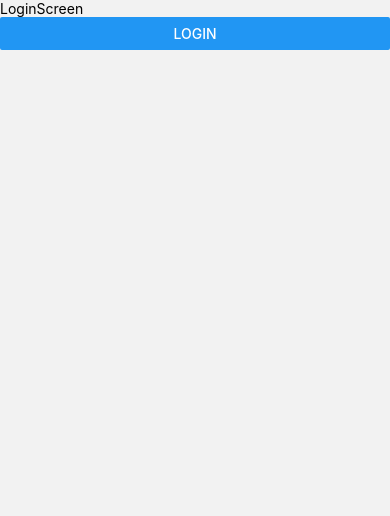
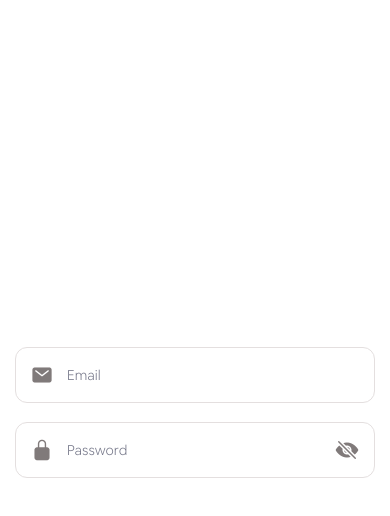
Before and after one commit to Doanhaiduy/EventHub, a React Native app: screen /LoginScreen in a window 390 px wide. Shown: the top 516 px of the page. Built offline with nearby package versions, Linux system fonts and the light colour scheme.

Commit message:
feat/component - button, input

```diff
--- a/src/components/ButtonComponent.tsx
+++ b/src/components/ButtonComponent.tsx
@@ -1,6 +1,9 @@
 import { StyleProp, StyleSheet, Text, TextStyle, TouchableOpacity, View, ViewStyle } from 'react-native';
 import React, { ReactNode } from 'react';
 import TextComponent from './TextComponent';
+import { globalStyles } from '../styles/globalStyles';
+import { appColors } from '../constants/appColors';
+import { fontFamilies } from '../constants/fontFamilies';
 
 interface Props {
     icon?: ReactNode;
@@ -16,11 +19,33 @@ interface Props {
 
 export default function ButtonComponent(prop: Props) {
     const { icon, text, type, color, styles, textColor, textStyles, onPress, iconFlex } = prop;
-    return (
-        <TouchableOpacity>
-            {icon && iconFlex === 'left' && icon}
-            <TextComponent text={text} color={textColor} styles={textStyles} />
+    return type === 'primary' ? (
+        <TouchableOpacity
+            style={[
+                globalStyles.button,
+                {
+                    backgroundColor: color ?? appColors.primary,
+                },
+            ]}
+            onPress={onPress}
+        >
+            {icon && iconFlex !== 'right' && icon}
+            <TextComponent
+                text={text}
+                color={textColor ?? appColors.white}
+                styles={[
+                    textStyles,
+                    {
+                        marginLeft: icon ? 12 : 0,
+                    },
+                ]}
+                flex={icon && iconFlex === 'right' ? 1 : 0}
+            />
             {icon && iconFlex === 'right' && icon}
+        </TouchableOpacity>
+    ) : (
+        <TouchableOpacity onPress={onPress}>
+            <TextComponent text={text} color={type === 'link' ? appColors.link : appColors.text} />
         </TouchableOpacity>
     );
 }
--- /dev/null
+++ b/src/components/InputComponent.tsx
@@ -0,0 +1,77 @@
+import { KeyboardType, StyleSheet, Text, TextInput, TouchableOpacity, View } from 'react-native';
+import React, { ReactNode, useState } from 'react';
+import { Ionicons } from '@expo/vector-icons';
+import { appColors } from '../constants/appColors';
+import { globalStyles } from '../styles/globalStyles';
+
+interface Props {
+    value: string;
+    onChange: (val: string) => void;
+    affix?: ReactNode;
+    suffix?: ReactNode;
+    placeholder?: string;
+    isPassword?: boolean;
+    allowClear?: boolean;
+    type?: KeyboardType;
+}
+
+export default function InputComponent(props: Props) {
+    const { value, onChange, affix, suffix, placeholder, isPassword, type, allowClear } = props;
+
+    const [isShowPassword, setIsShowPassword] = useState(isPassword ?? false);
+    return (
+        <View style={[styles.inputContainer]}>
+            {affix ?? affix}
+            <TextInput
+                style={[styles.input, globalStyles.text]}
+                value={value}
+                placeholder={placeholder ?? ''}
+                onChangeText={(val) => onChange(val)}
+                secureTextEntry={isShowPassword}
+                placeholderTextColor='#747688'
+                keyboardType={type ?? 'default'}
+            />
+            {suffix ?? suffix}
+            <TouchableOpacity
+                onPress={() => {
+                    if (isPassword) {
+                        setIsShowPassword(!isShowPassword);
+                    } else {
+                        onChange('');
+                    }
+                }}
+            >
+                {isPassword ? (
+                    <Ionicons name={isShowPassword ? 'eye-off' : 'eye'} size={24} color={appColors.gray} />
+                ) : (
+                    value.length > 0 && allowClear && <Ionicons name='close' size={24} color={appColors.gray} />
+                )}
+            </TouchableOpacity>
+        </View>
+    );
+}
+
+const styles = StyleSheet.create({
+    inputContainer: {
+        flexDirection: 'row',
+        borderRadius: 12,
+        borderWidth: 1,
+        borderColor: appColors.gray3,
+        width: '100%',
+        paddingHorizontal: 15,
+        minHeight: 56,
+        justifyContent: 'center',
+        alignItems: 'center',
+        backgroundColor: appColors.white,
+        marginBottom: 19,
+    },
+    input: {
+        padding: 0,
+        margin: 0,
+        flex: 1,
+        fontFamily: 'Inter-Regular',
+        fontSize: 14,
+        color: appColors.text,
+        paddingHorizontal: 14,
+    },
+});
--- a/src/components/TextComponent.tsx
+++ b/src/components/TextComponent.tsx
@@ -26,6 +26,7 @@ export default function TextComponent(props: Props) {
                     fontSize: size ?? title ? 24 : 14,
                     fontFamily: font ?? title ? fontFamilies.bold : fontFamilies.regular,
                 },
+                styles,
             ]}
         >
             {text}
--- a/src/components/index.ts
+++ b/src/components/index.ts
@@ -1,5 +1,6 @@
 import ButtonComponent from './ButtonComponent';
+import InputComponent from './InputComponent';
 import SpaceComponent from './SpaceComponent';
 import TextComponent from './TextComponent';
 
-export { SpaceComponent, TextComponent, ButtonComponent };
+export { SpaceComponent, TextComponent, ButtonComponent, InputComponent };
--- a/src/constants/appColors.ts
+++ b/src/constants/appColors.ts
@@ -4,4 +4,6 @@ export const appColors = {
     text: '#120D26',
     gray: '#807A7A',
     gray2: '#DADADA',
+    gray3: '#E4DFDF',
+    link: '#5669FF',
 };
--- a/src/screens/auth/LoginScreen.tsx
+++ b/src/screens/auth/LoginScreen.tsx
@@ -1,18 +1,31 @@
-import { Button, SafeAreaView, StyleSheet, Text, View } from 'react-native';
-import React from 'react';
-import AsyncStorage from '@react-native-async-storage/async-storage';
+import { View, StyleSheet } from 'react-native';
+import { useState } from 'react';
+import { globalStyles } from '../../styles/globalStyles';
+import { InputComponent } from '../../components';
+import { Ionicons } from '@expo/vector-icons';
+import { appColors } from '../../constants/appColors';
 
 export default function LoginScreen() {
+    const [email, setEmail] = useState('');
+    const [password, setPassword] = useState('');
     return (
-        <SafeAreaView>
-            <Text>LoginScreen</Text>
-            <Button
-                title='Login'
-                onPress={async () => {
-                    await AsyncStorage.setItem('assetToken', 'token');
-                }}
+        <View style={[globalStyles.container, { justifyContent: 'center', alignItems: 'center', padding: 15 }]}>
+            <InputComponent
+                value={email}
+                placeholder='Email'
+                onChange={(val) => setEmail(val)}
+                allowClear
+                affix={<Ionicons name='mail' size={22} color={appColors.gray} />}
             />
-        </SafeAreaView>
+            <InputComponent
+                value={password}
+                placeholder='Password'
+                onChange={(val) => setPassword(val)}
+                isPassword
+                allowClear
+                affix={<Ionicons name='lock-closed' size={22} color={appColors.gray} />}
+            />
+        </View>
     );
 }
 
--- a/src/styles/globalStyles.ts
+++ b/src/styles/globalStyles.ts
@@ -12,4 +12,13 @@ export const globalStyles = StyleSheet.create({
         fontSize: 14,
         color: appColors.text,
     },
+    button: {
+        borderRadius: 12,
+        flexDirection: 'row',
+        justifyContent: 'center',
+        alignItems: 'center',
+        backgroundColor: appColors.white,
+        padding: 16,
+        minHeight: 56,
+    },
 });
```
Also changed, not shown: package.json (+5 -2 lines), 1 other file (tests, documents, lock files or other folders).
